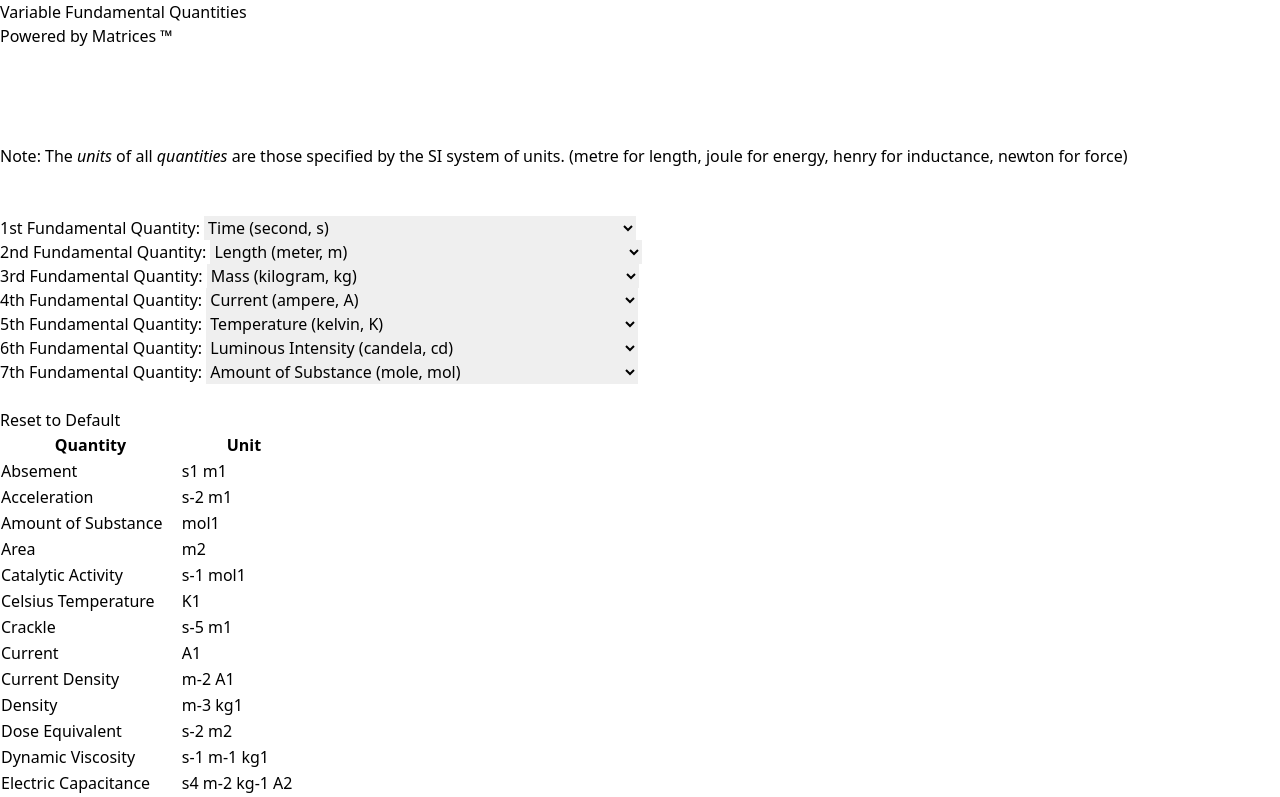
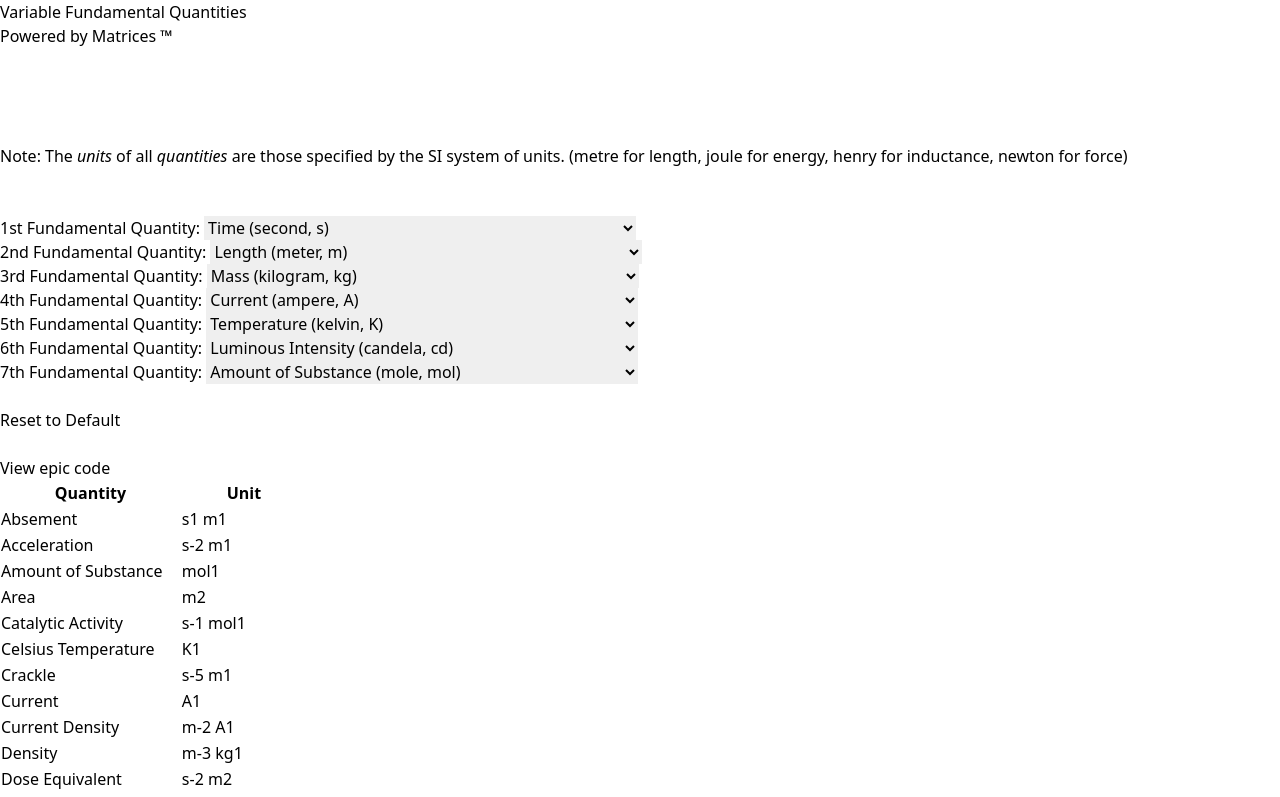
Before and after one commit to BoogieMonster1O1/variable-fundamental-quantities, a SvelteKit app: page / in a window 1280 px wide. Shown: the top 797 px of the page. Built offline with nearby package versions, Linux system fonts and the light colour scheme.

Commit message:
Github link

```diff
--- a/src/routes/Main.svelte
+++ b/src/routes/Main.svelte
@@ -124,6 +124,10 @@
                     Reset to Default
                 </button>
             </div>
+            <br>
+            <div class="flex justify-center text-center text-2xl text-blue-500 underline w-max">
+                <a href="https://github.com/BoogieMonster1O1/variable-fundamental-quantities.git">View epic code</a>
+            </div>
 
             {#if systemMatrix.incoherant}
                 <div class="flex justify-center text-center text-xl">
```
